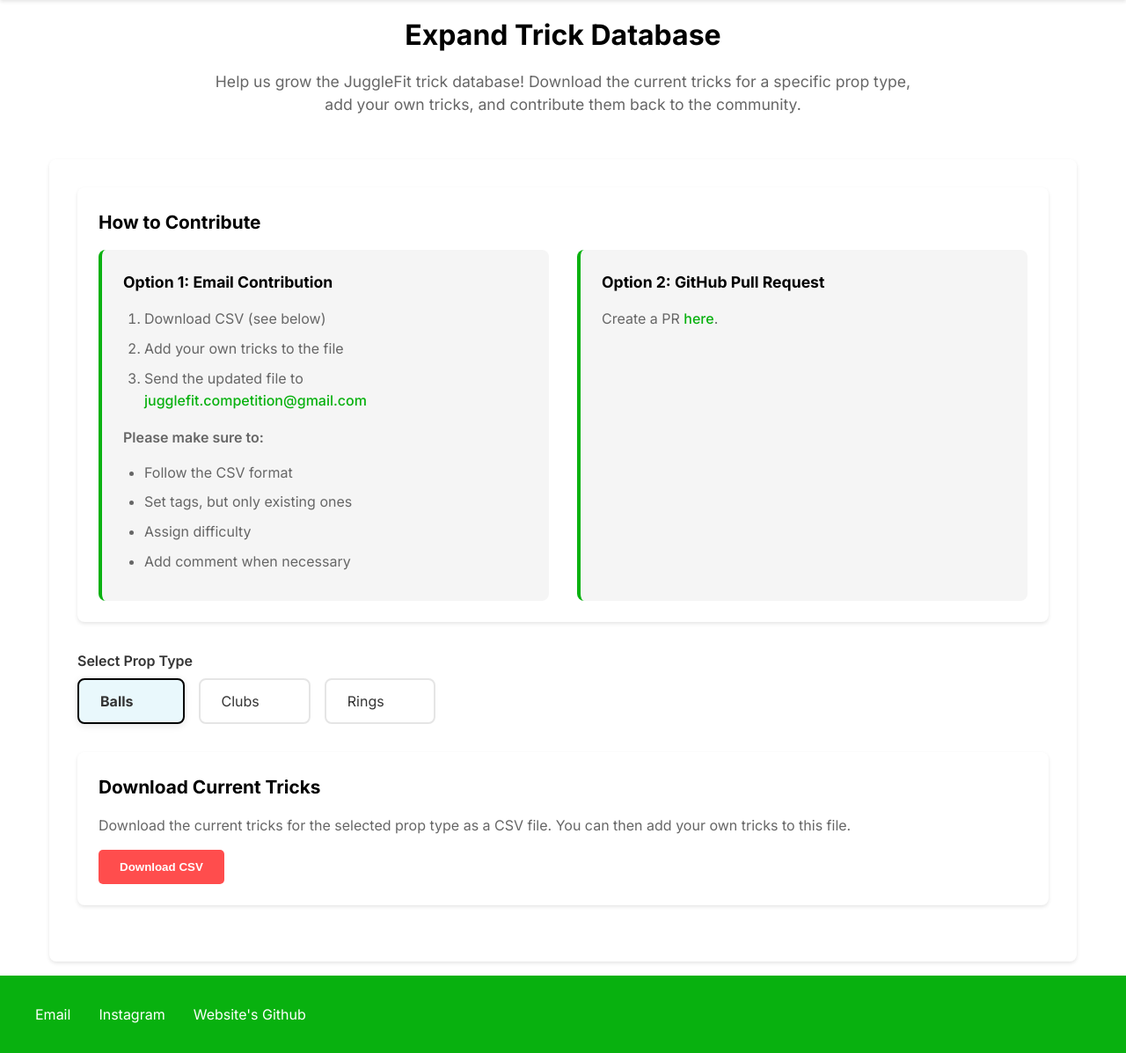
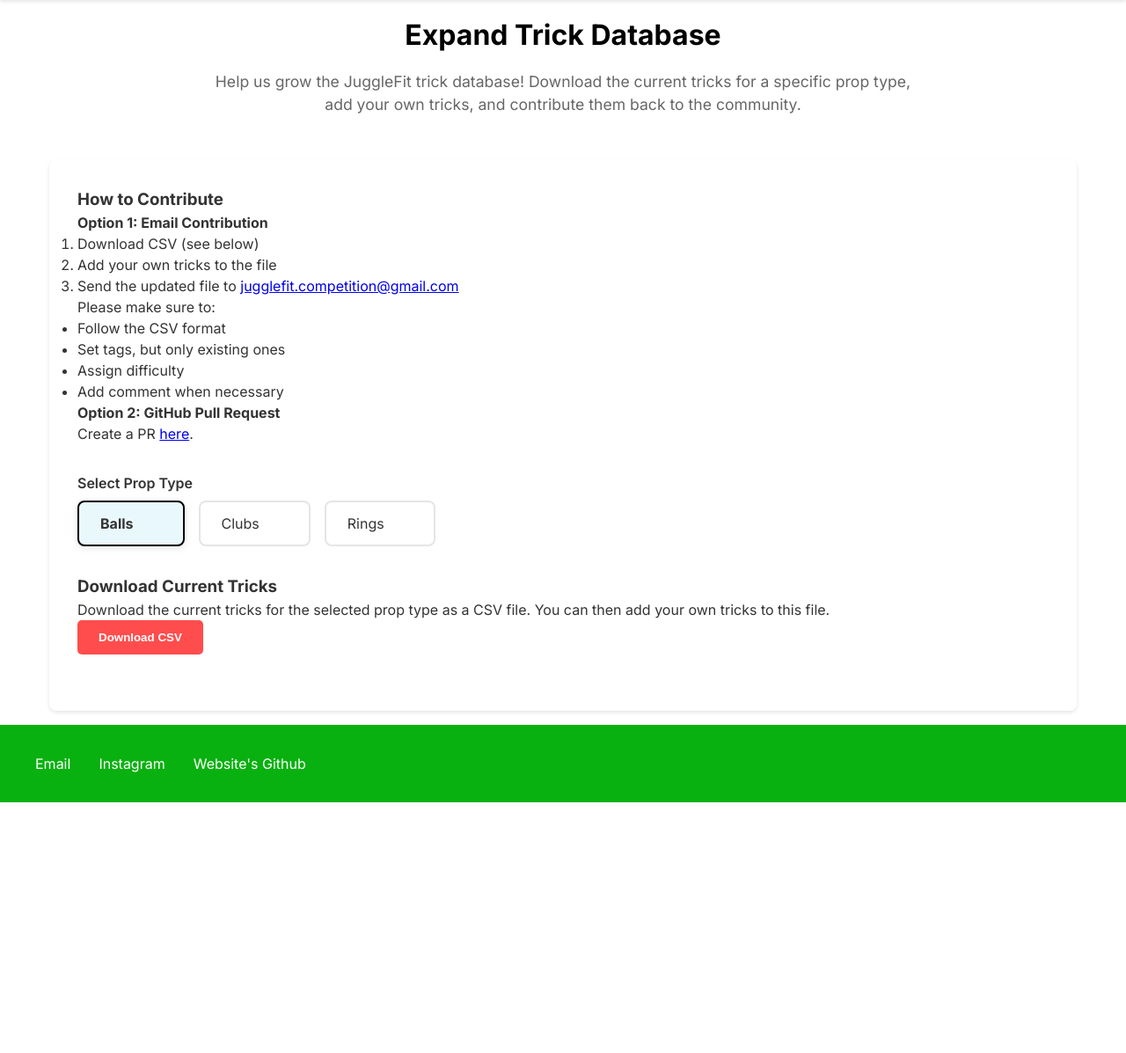
Before and after one commit to ofekraf/jugglefit_website, a Flask app: page /contribute/expand_database in a window 1280 px wide. Shown: the part 72-1269 px from the top of the page at 88% size. After the commit the page ends 984 px from the top, so only its background shows below. Run offline with Flask 3, Linux system fonts and the light colour scheme.

Commit message:
best state so far #2!

```diff
--- a/static/css/styles.css
+++ b/static/css/styles.css
@@ -2901,213 +2901,18 @@ a.primary-button.live-event-button:hover {
     }
 }
 
-/* Max Throw Optional Interface Styles */
-.max-throw-container {
-    display: flex;
-    flex-direction: column;
-    gap: 1rem;
-}
-
-.checkbox-wrapper {
-    display: flex;
-    align-items: center;
-    gap: 0.5rem;
-}
-
-.form-checkbox {
-    width: 18px;
-    height: 18px;
-    cursor: pointer;
-    accent-color: var(--secondary-color);
-}
-
-.checkbox-label {
-    font-weight: 500;
-    color: var(--text-color);
-    cursor: pointer;
-    user-select: none;
-}
-
-.max-throw-input-container {
-    margin-left: 1.5rem;
-    transition: all 0.3s ease;
-}
-
-.max-throw-input-container.show {
-    display: block;
-}
-
-.max-throw-input-container.hide {
-    display: none;
-}
-
-/* Expand Database Page Styles */
-.download-section,
-.contribution-section,
-.csv-format-section {
-    background: white;
-    padding: 1.5rem;
-    border-radius: 8px;
-    box-shadow: 0 2px 4px var(--shadow-color);
-    margin-bottom: 1.5rem;
-}
-
-.download-section h3,
-.contribution-section h3,
-.csv-format-section h3 {
-    color: var(--primary-color);
-    margin-bottom: 1rem;
-    font-size: 1.3rem;
-}
-
-.download-section p {
-    color: var(--light-text);
-    margin-bottom: 1rem;
-    line-height: 1.5;
-}
-
-.contribution-methods {
-    display: grid;
-    grid-template-columns: repeat(auto-fit, minmax(300px, 1fr));
-    gap: 2rem;
-    margin-top: 1rem;
-}
-
-.contribution-method {
-    background: var(--section-bg);
-    padding: 1.5rem;
-    border-radius: 8px;
-    border-left: 4px solid var(--secondary-color);
-}
-
-.contribution-method h4 {
-    color: var(--primary-color);
-    margin-bottom: 1rem;
-    font-size: 1.1rem;
-}
-
-.contribution-method p {
-    color: var(--light-text);
-    margin-bottom: 1rem;
-    line-height: 1.5;
-}
-
-.email-info,
-.github-info {
-    background: white;
-    padding: 1rem;
-    border-radius: 6px;
-    margin: 1rem 0;
-    border: 1px solid var(--border-color);
-}
-
-.email-link,
-.github-link {
-    color: var(--secondary-color);
-    text-decoration: none;
-    font-weight: 500;
-}
-
-.email-link:hover,
-.github-link:hover {
-    text-decoration: underline;
-}
-
-.email-instructions,
-.github-instructions {
-    font-weight: 600;
-    color: var(--text-color);
-    margin: 1rem 0 0.5rem 0;
-}
-
-.email-instructions-list,
-.github-instructions-list {
-    margin-left: 1.5rem;
-    color: var(--light-text);
-    line-height: 1.6;
-}
-
-.email-instructions-list li,
-.github-instructions-list li {
-    margin-bottom: 0.5rem;
-}
-
-.contribution-steps {
-    margin: 1rem 0;
-    padding-left: 1.5rem;
-    color: var(--light-text);
-    line-height: 1.6;
-}
-
-.contribution-steps li {
-    margin-bottom: 0.5rem;
-}
-
-.csv-columns {
-    display: grid;
-    grid-template-columns: repeat(auto-fit, minmax(200px, 1fr));
-    gap: 1rem;
-    margin: 1rem 0;
-}
-
-.csv-column {
-    background: var(--section-bg);
-    padding: 1rem;
-    border-radius: 6px;
-    border-left: 3px solid var(--secondary-color);
-}
-
-.csv-column strong {
-    color: var(--primary-color);
-    display: block;
-    margin-bottom: 0.25rem;
-}
-
-.csv-example {
-    background: var(--section-bg);
-    padding: 1.5rem;
-    border-radius: 8px;
-    margin-top: 1rem;
-}
-
-.csv-example h4 {
-    color: var(--primary-color);
-    margin-bottom: 1rem;
-    font-size: 1.1rem;
-}
-
-.csv-example pre {
-    background: white;
-    padding: 1rem;
-    border-radius: 6px;
-    overflow-x: auto;
-    font-family: 'Courier New', monospace;
-    font-size: 0.9rem;
-    line-height: 1.4;
-    border: 1px solid var(--border-color);
-}
-
-@media (max-width: 768px) {
-    .contribution-methods {
-        grid-template-columns: 1fr;
-        gap: 1rem;
-    }
-
-    .csv-columns {
-        grid-template-columns: 1fr;
-    }
-
-    .contribution-method {
-        padding: 1rem;
-    }
-
-    .csv-example pre {
-        font-size: 0.8rem;
-        padding: 0.75rem;
-    }
-}
-
-/* --- Scoped Siteswap X Styles: Only affect .siteswap-x-article --- */
+/* Force ultra-tight spacing between Siteswap X rows */
+.siteswap-x-article .list-unstyled {
+    margin: 0;
+    padding: 0;
+}
+.siteswap-x-article .list-unstyled li {
+    margin: 0;
+    padding: 0;
+    line-height: 1;
+}
+
+/* Ultra-tight spacing for Siteswap X example rows */
 .siteswap-x-article .siteswap-x-visual {
     display: block;
     width: max-content;
```
Also changed, not shown: templates/siteswap_x.html (+9 -6 lines).
